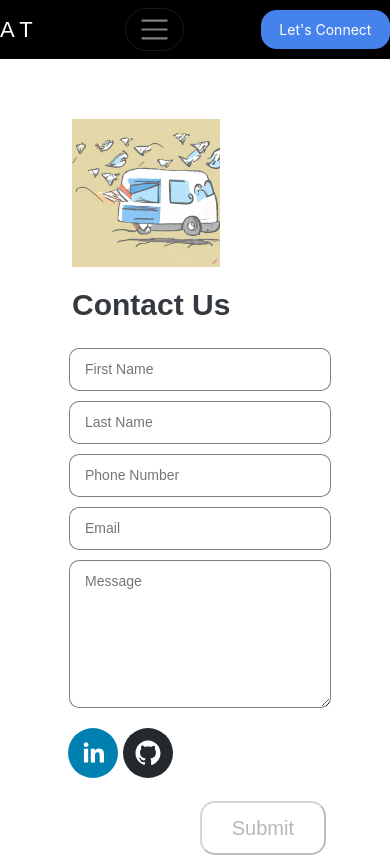
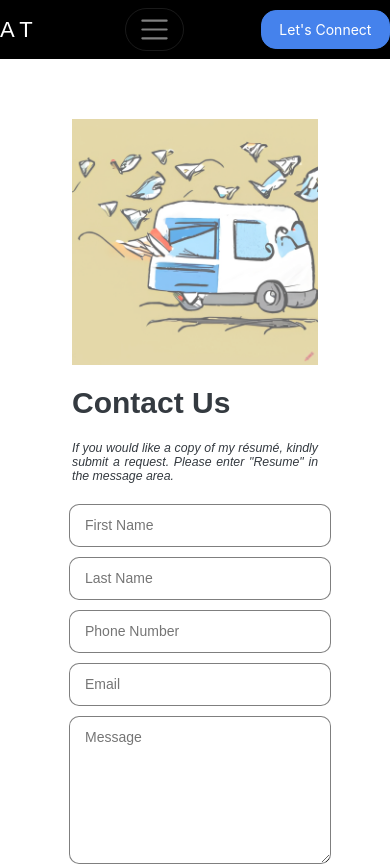
Before and after one commit to Arahikt/Portfolio, a React (Create React App) app: page /contact in a window 390 px wide. Shown: the top 866 px of the page. Built offline with nearby package versions, Linux system fonts and the light colour scheme.

Commit message:
Contact.js and Contact.css modified.

```diff
--- a/src/Home/pages/Contact.css
+++ b/src/Home/pages/Contact.css
@@ -42,3 +42,14 @@
 .contact-page form textarea:focus {
   background: rgb(177, 198, 204);
 }
+.contact-reminder{
+  font: 0.7em sans-serif;
+  font-style: italic;
+  /* margin-bottom: 25px; */
+}
+@media (max-width: 768px) {
+  .contact-page img {
+    width: 100%;
+    opacity: 0.6;
+  }
+}
--- a/src/Home/pages/Contact.js
+++ b/src/Home/pages/Contact.js
@@ -71,6 +71,7 @@ const Contact = (props) => {
           <Col size={12} md={6}>
             <div>
               <h2 className="contact-header">Contact Us</h2>
+              <p className="contact-reminder">If you would like a copy of my résumé, kindly submit a request. Please enter "Resume" in the message area.</p>
               <form onSubmit={submitHandler}>
                 <Row>
                   <Col size={12} sm={6} className="px-1">
--- a/src/Home/pages/Home.js
+++ b/src/Home/pages/Home.js
@@ -96,7 +96,7 @@ const Home = () => {
               handling business activities. it includes inventory management,
               customer management, orders, appointments, and other sections.
             </p>
-            <Button variant="secondary" onClick={handleConnect}>
+            <Button variant="primary" onClick={handleConnect}>
               Let's Connect <ArrowRightCircle size={25} />
             </Button>
           </Col>
```
